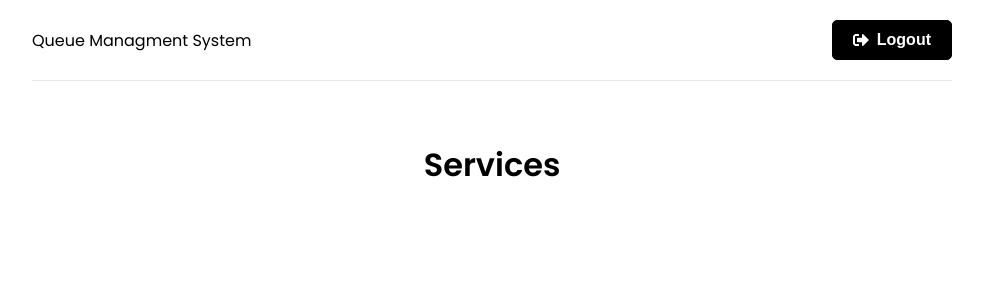
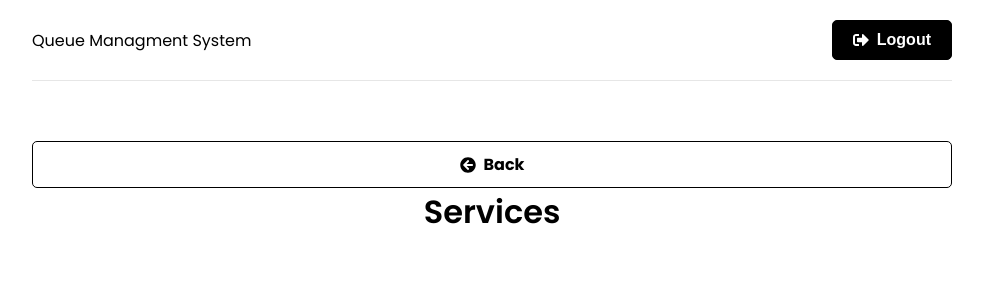
Before and after one commit to manny1918/q-in, a React (Vite) app in the folder frontend/: page /services in a window 1280 px wide. Shown: the top 300 px of the page, without its empty margins (148-1131 px from the left). Built offline with nearby package versions, Linux system fonts and the light colour scheme; no server answers; sample sign-in values are in the browser's storage.

Commit message:
fix indentation

```diff
--- a/frontend/src/pages/Services.jsx
+++ b/frontend/src/pages/Services.jsx
@@ -5,29 +5,30 @@ import Spinner from '../components/Spinner'
 import BackButton from '../components/BackButton'
 
 export default function Services() {
-    const {services, isLoading, isError, isSuccess, message} = useSelector((state)=> state.service)
+    const { services, isLoading, isError, isSuccess, message } = useSelector((state) => state.service)
 
     const dispatch = useDispatch()
 
-    useEffect(()=>{
-        return ()=>{
-            if(isSuccess){
+    useEffect(() => {
+        return () => {
+            if (isSuccess) {
                 dispatch(reset)
             }
         }
     }, [dispatch, isSuccess])
 
-    useEffect(()=>{
+    useEffect(() => {
         dispatch(getServices())
     }, [dispatch])
 
-    if(isLoading){
-        return <Spinner/>
+    if (isLoading) {
+        return <Spinner />
     }
 
     return (
-        <div>
+        <>
+            <BackButton />
             <h1>Services</h1>
-        </div>
+        </>
     )
 }
```
